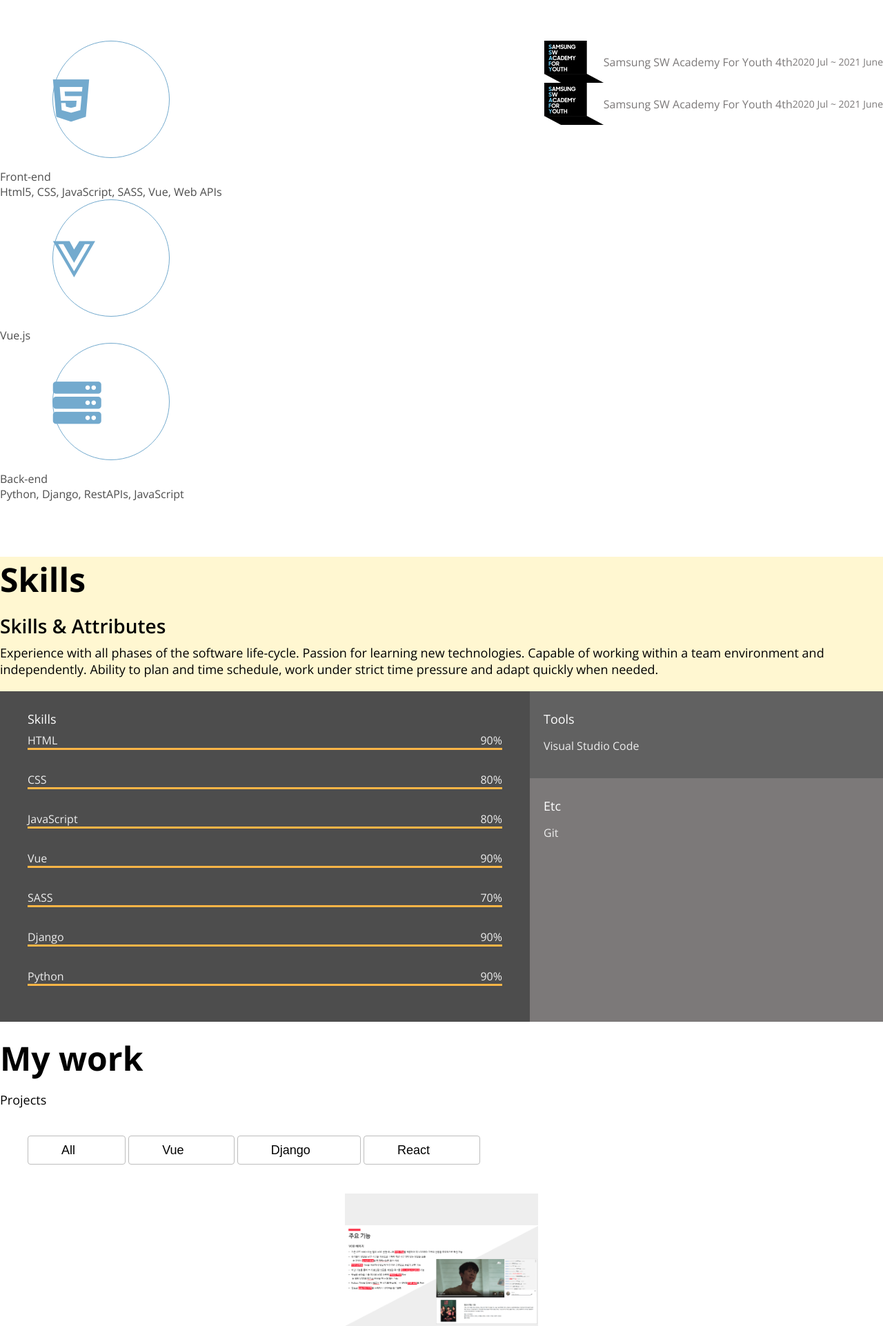
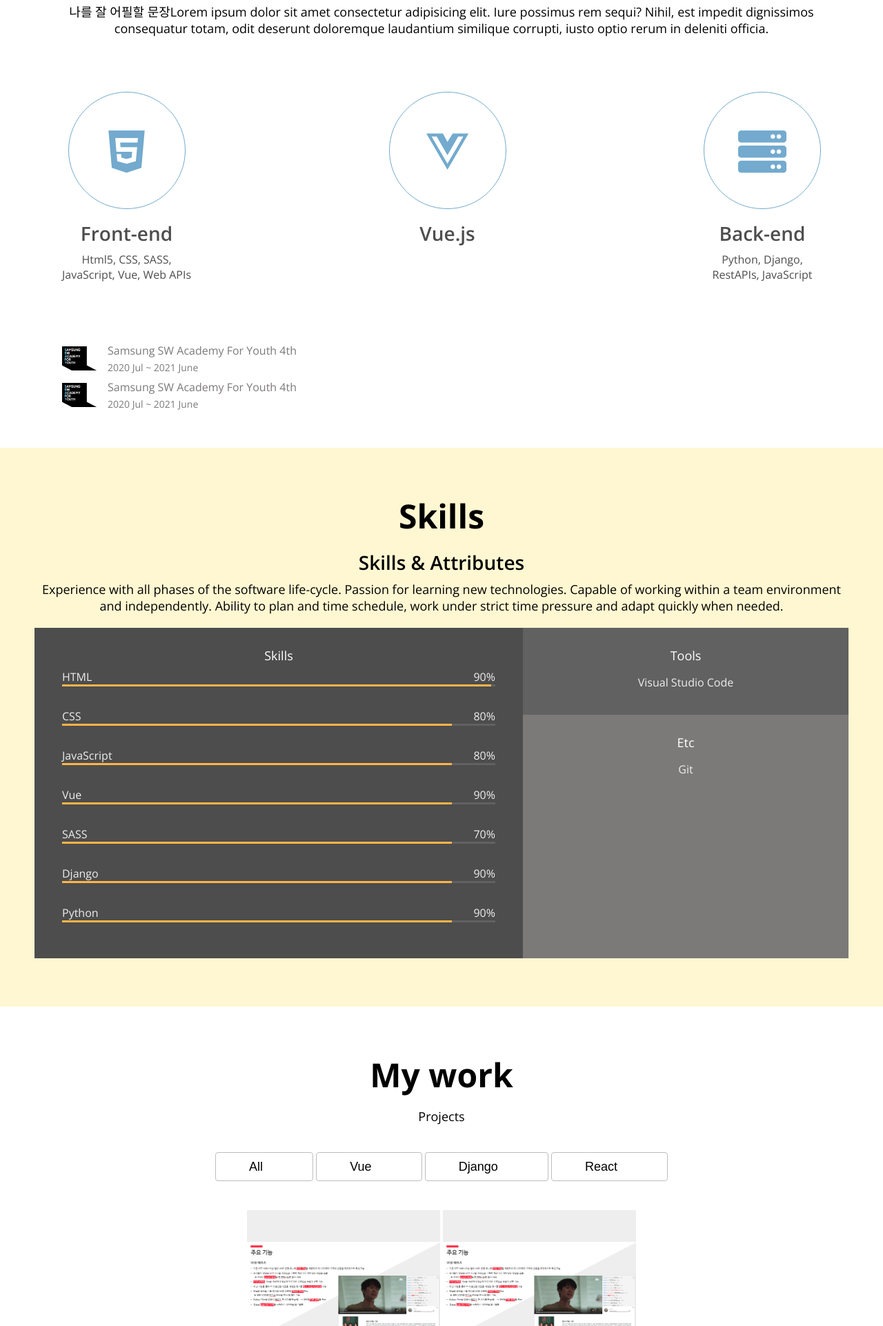
Before and after one commit to irissooa/irissooa, a plain HTML site: page portfolio/index.html in a window 1280 px wide. Shown: the part 878-2800 px from the top of the page at 69% size. Drawn offline with nearby package versions, Linux system fonts and the light colour scheme.

Commit message:
CSS:finish

```diff
--- a/portfolio/index.html
+++ b/portfolio/index.html
@@ -32,44 +32,65 @@
         <li class="navbar__menu__item">Contact</li>
       </ul>
     </div>
+    <!-- Toggle button -->
+    <button class="navbar__toggle-btn">
+      <i class="fas fa-bars"></i>
+    </button>
   </nav>
   <!-- Home -->
   <section id="home">
+    <div class="home__container">
     <img src="/imgs/롱7.jpg" alt="sooa's profile photo" class="home__avatar">
     <h1 class="home__titile">Hello,<br/> I'm Sooa.</h1>
     <h2 class="home__description">A Software Engineer currently studying on Samsung SW Academy For Youth 4th.</h2>
     <button class="home__contact">Contact Me</button>
+    </div>
   </section>
   <!-- About -->
-  <section id="about">
+  <section id="about" class="section section__container">
     <h1>About me</h1>
-    <p>나를 잘 어필할 문장</p>
+    <p>나를 잘 어필할 문장Lorem ipsum dolor sit amet consectetur adipisicing elit. Iure possimus
+    rem sequi? Nihil, est impedit dignissimos consequatur totam, odit
+    deserunt doloremque laudantium similique corrupti, iusto optio rerum in
+    deleniti officia.</p>
     <div class="about__majors">
       <div class="major">
         <div class="major__icon">
           <i class="fab fa-html5"></i>
         </div>
-        <div class="major__title">Front-end</div>
-        <div class="major__description">Html5, CSS, JavaScript, SASS, Vue, Web APIs</div>
+        <h2 class="major__title">Front-end</h2>
+        <div class="major__description">
+          Html5, CSS, SASS, <br/>JavaScript, Vue, Web APIs
+        </div>
+      </div>
+      <div class="major">
         <div class="major__icon">
           <i class="fab fa-vuejs"></i>
         </div>
-        <div class="major__title">Vue.js</div>
-        <div class="major__description"></div>
+        <h2 class="major__title">Vue.js</h2>
+        <p class="major__description"></p>
+      </div>
+      <div class="major">
         <div class="major__icon">
           <i class="fas fa-server"></i>
         </div>
-        <div class="major__title">Back-end</div>
-        <div class="major__description">Python, Django, RestAPIs, JavaScript</div>
+        <h2 class="major__title">Back-end</h2>
+        <p class="major__description">
+          Python, Django,<br/> RestAPIs, JavaScript
+        </p>
+      </div>
     </div>
     <div class="about__jobs">
       <div class="job">
-          <img src="/jobs/SSAFY.jpg" alt="SSAFY 4th" class="job__logo">
+        <img src="imgs/jobs/SSAFY.jpg" alt="SSAFY 4th" class="job__logo" width="50px">
+        <div class="job__description">
           <p class="job__name">Samsung SW Academy For Youth 4th</p>
           <p class="job__period">2020 Jul ~ 2021 June</p>
         </div>
+      </div>
       <div class="job">
-          <img src="/jobs/SSAFY.jpg" alt="SSAFY 4th" class="job__logo">
+        <img src="imgs/jobs/SSAFY.jpg" alt="SSAFY 4th" class="job__logo" width="50px">
+        <div class="job__description">
           <p class="job__name">Samsung SW Academy For Youth 4th</p>
           <p class="job__period">2020 Jul ~ 2021 June</p>
         </div>
@@ -77,7 +98,8 @@
     </div>
   </section>
   <!-- Skills -->
-  <section id="skills">
+  <section id="skills" class="section">
+    <div class="section__container">
       <h1>Skills</h1>
       <h2>Skills & Attributes</h2>
       <p>
@@ -92,17 +114,16 @@
               <span>90%</span>
             </div>
             <div class="skill__bar">
-            <div class="skill__value"></div>
+              <div class="skill__value" style="width: 99%;"></div>
             </div>
           </div>
-
           <div class="skill">
             <div class="skill__description">
               <span>CSS</span>
               <span>80%</span>
             </div>
             <div class="skill__bar">
-            <div class="skill__value"></div>
+              <div class="skill__value" style="width: 90%;"></div>
             </div>
           </div>
           <div class="skill">
@@ -111,7 +132,7 @@
               <span>80%</span>
             </div>
             <div class="skill__bar">
-            <div class="skill__value"></div>
+              <div class="skill__value" style="width: 90%;"></div>
             </div>
           </div>
           <div class="skill">
@@ -120,7 +141,7 @@
               <span>90%</span>
             </div>
             <div class="skill__bar">
-            <div class="skill__value"></div>
+              <div class="skill__value" style="width: 90%;"></div>
             </div>
           </div>
           <div class="skill">
@@ -129,7 +150,7 @@
               <span>70%</span>
             </div>
             <div class="skill__bar">
-            <div class="skill__value"></div>
+              <div class="skill__value" style="width: 90%;"></div>
             </div>
           </div>
           <div class="skill">
@@ -138,7 +159,7 @@
               <span>90%</span>
             </div>
             <div class="skill__bar">
-            <div class="skill__value"></div>
+              <div class="skill__value" style="width: 90%;"></div>
             </div>
           </div>
           <div class="skill">
@@ -147,7 +168,7 @@
               <span>90%</span>
             </div>
             <div class="skill__bar">
-            <div class="skill__value"></div>
+              <div class="skill__value" style="width: 90%;"></div>
             </div>
           </div>
         </div>
@@ -172,22 +193,25 @@
           </div>
         </div>
       </div>
+    </div>
   </section>
   <!-- Work -->
-  <section id="work">
+  <section id="work" class="section">
+    <div class="section__container">
       <h1>My work</h1>
       <h3>Projects</h3>
       <div class="work__categories">
-      <button class="category__btn">All<span class="category__count">2</span></button>
-      <button class="category__btn">Vue<span class="category__count">1</span></button>
-      <button class="category__btn">Django<span class="category__count">1</span></button>
-      <button class="category__btn">React<span class="category__count">0</span></button>
+        <button class="category__btn selected" data-filter="*">All<span class="category__count">2</span></button>
+        <button class="category__btn" data-filter="vue">Vue<span class="category__count">1</span></button>
+        <button class="category__btn" data-filter="django">Django<span class="category__count">1</span></button>
+        <button class="category__btn" data-filter="react">React<span class="category__count">0</span></button>
       </div>
       <div class="work__projects">
         <a
         href="https://www.youtube.com/watch?v=K7hiiiW9EXo&feature=youtu.be"
         class="project"
         target="blank"
+        data-type="vue"
         >
         <img
         class="project__img"
@@ -197,10 +221,19 @@
           <span>Interative Vod's Comments with Vue</span>
         </div>
         </a>
+        <a href="https://www.youtube.com/watch?v=K7hiiiW9EXo&feature=youtu.be" class="project" target="blank" data-type="django">
+          <img class="project__img" src="imgs/projects/Komenta.png" alt="Komenta">
+          <div class="project__description">
+            <h3>SOOCHELL</h3>
+            <span>Interative Vod's Comments with django</span>
+          </div>
+        </a>
+      </div>
     </div>
   </section>
   <!-- Testimonials -->
-  <section id="testmonials">
+  <section id="testimonials" class="section">
+    <div class="section__container">
     <h1>Testimonials</h1>
     <h3>See what they say about me</h3>
     <div class="testimonials">
@@ -212,17 +245,18 @@
         </div>
       </div>
       <div class="testimonial">
-        <img src="imgs/testimonials/people1.jpg" alt="People" class="testimonial__avatar">
         <div class="testimonial__speech-bubble">
           <p>Lorem ipsum dolor sit amet consectetur adipisicing elit. Minima in quas quisquam facere necessitatibus cumque
             quos modi cum, architecto mollitia ullam natus ipsum incidunt saepe assumenda iure nobis quia quam!</p>
           <p class="name"><a href="">IRIS</a> / Samsung</p>
         </div>
+        <img src="imgs/testimonials/people1.jpg" alt="People" class="testimonial__avatar">
+      </div>
     </div>
     </div>
   </section>
   <!-- Contact -->
-  <section id="contact">
+  <section id="contact" class="section">
     <h1 class="contact__title">Let's talk</h1>
     <h2 class="contact__email">xlalfskdl@gmail.com</h2>
     <div class="contact__links">
@@ -235,5 +269,9 @@
     </div>
     <p class="contact__rights">2021 Sooa - All rights reserved</p>
   </section>
+  <!-- Arrow up -->
+  <button class="arrow-up">
+    <i class="fas fa-arrow-up"></i>
+  </button>
 </body>
 </html>
--- a/portfolio/style.css
+++ b/portfolio/style.css
@@ -140,7 +140,7 @@ p {
 
 /* Home */
 #home {
-  background: url('imgs/home-background.png') center/cover no-repeat;
+  background: url('imgs/homebackground.png') center/cover no-repeat;
   padding: 40px;
   text-align: center;
 }
@@ -189,6 +189,7 @@ p {
 .major__icon {
   width: 170px;
   height: 170px;
+  /* height만큼 해주면 수직의 중간으로 옴 */
   line-height: 170px;
   font-size: 70px;
   margin: auto;
```
Also changed, not shown: portfolio/imgs/homebackground.png (added), portfolio/imgs/jobs/SSAFY.jpg (renamed from portfolio/jobs/SSAFY.jpg). Lines whose indentation alone changed are shown as unchanged.
